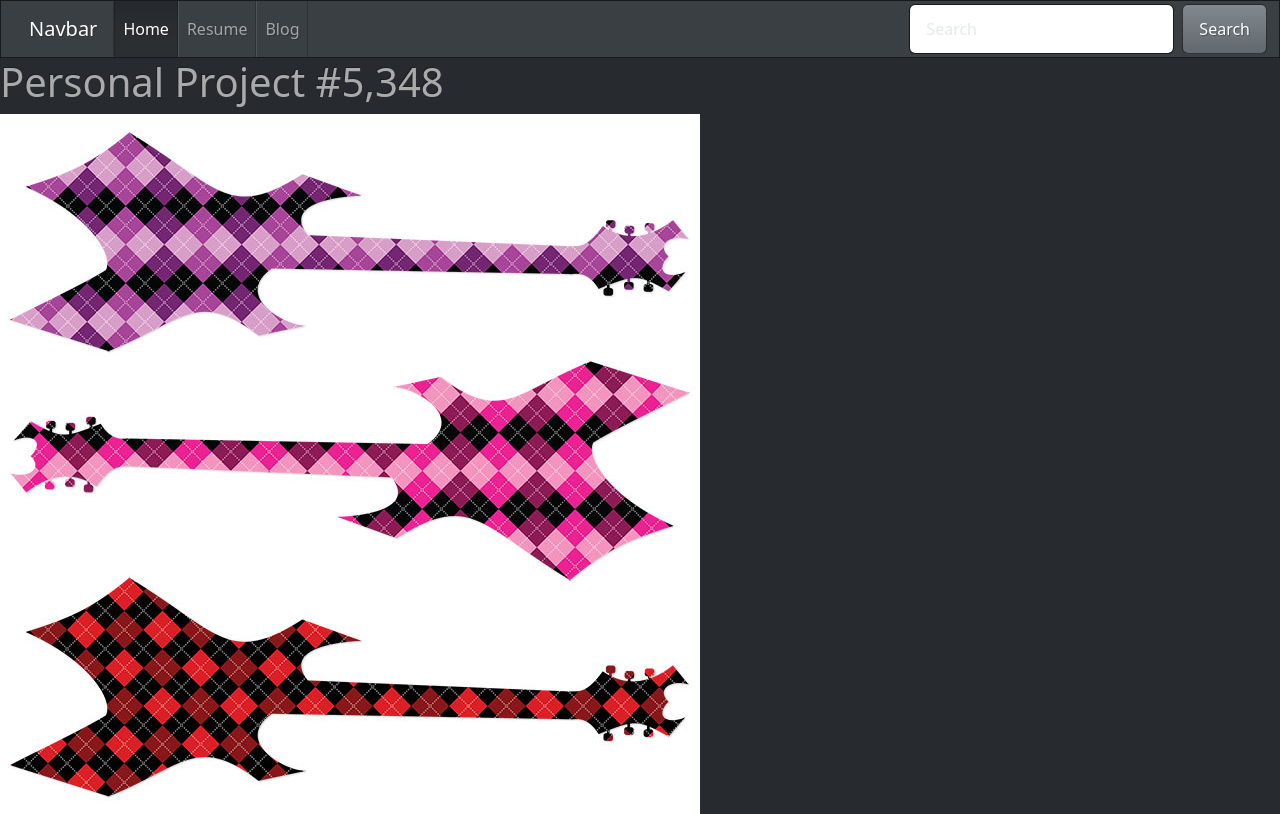
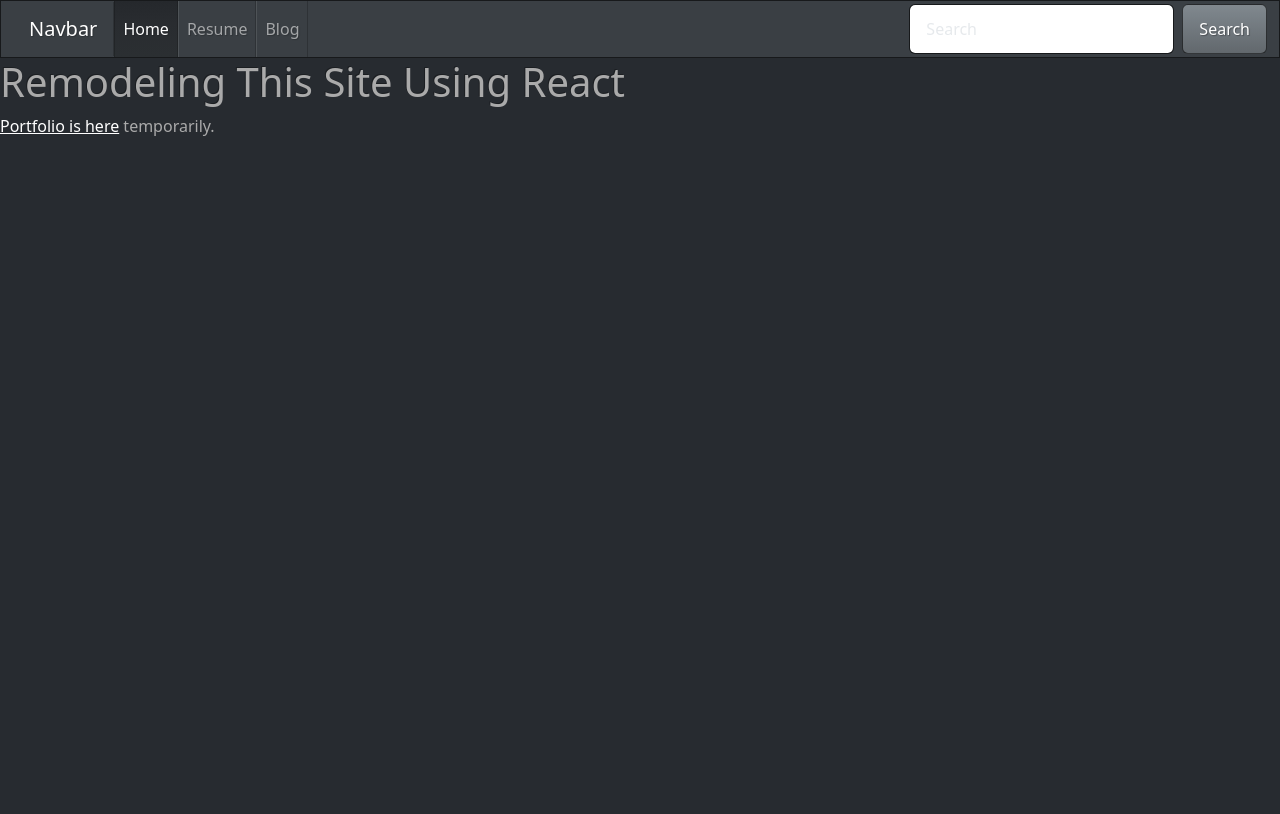
Before and after one commit to jotasprout/blog-react, a React (Create React App) app in the folder blog-react/: page / in a window 1280 px wide. Built offline with nearby package versions, Linux system fonts and the light colour scheme.

Commit message:
Basic structure finally built and working

```diff
--- a/blog-react/package.json
+++ b/blog-react/package.json
@@ -2,7 +2,7 @@
   "name": "blog-react",
   "version": "0.1.0",
   "private": true,
-  "homepage": "/build/",
+  "homepage": "/",
   "dependencies": {
     "@testing-library/jest-dom": "^5.17.0",
     "@testing-library/react": "^13.4.0",
--- a/blog-react/src/comps/Home.js
+++ b/blog-react/src/comps/Home.js
@@ -1,10 +1,8 @@
-import { Link } from 'react-router-dom';
-
 export default function Home(){
     return (
         <div>
-            <h1>Personal Project #5,348</h1>
-            <img src='imgs/argyleGuitars2.jpg' alt='Warlock electric guitars filled with an argyle pattern' />
+            <h1>Remodeling This Site Using React</h1>
+            <p><a href={`https://www.roxorsoxor.com/port.html`} target="_blank">Portfolio is here</a> temporarily.</p>
         </div>
 
     );
```
Also changed, not shown: blog-react/public/imgs-r24/argyleGuitars2.jpg (renamed from blog-react/public/imgs/argyleGuitars2.jpg).
